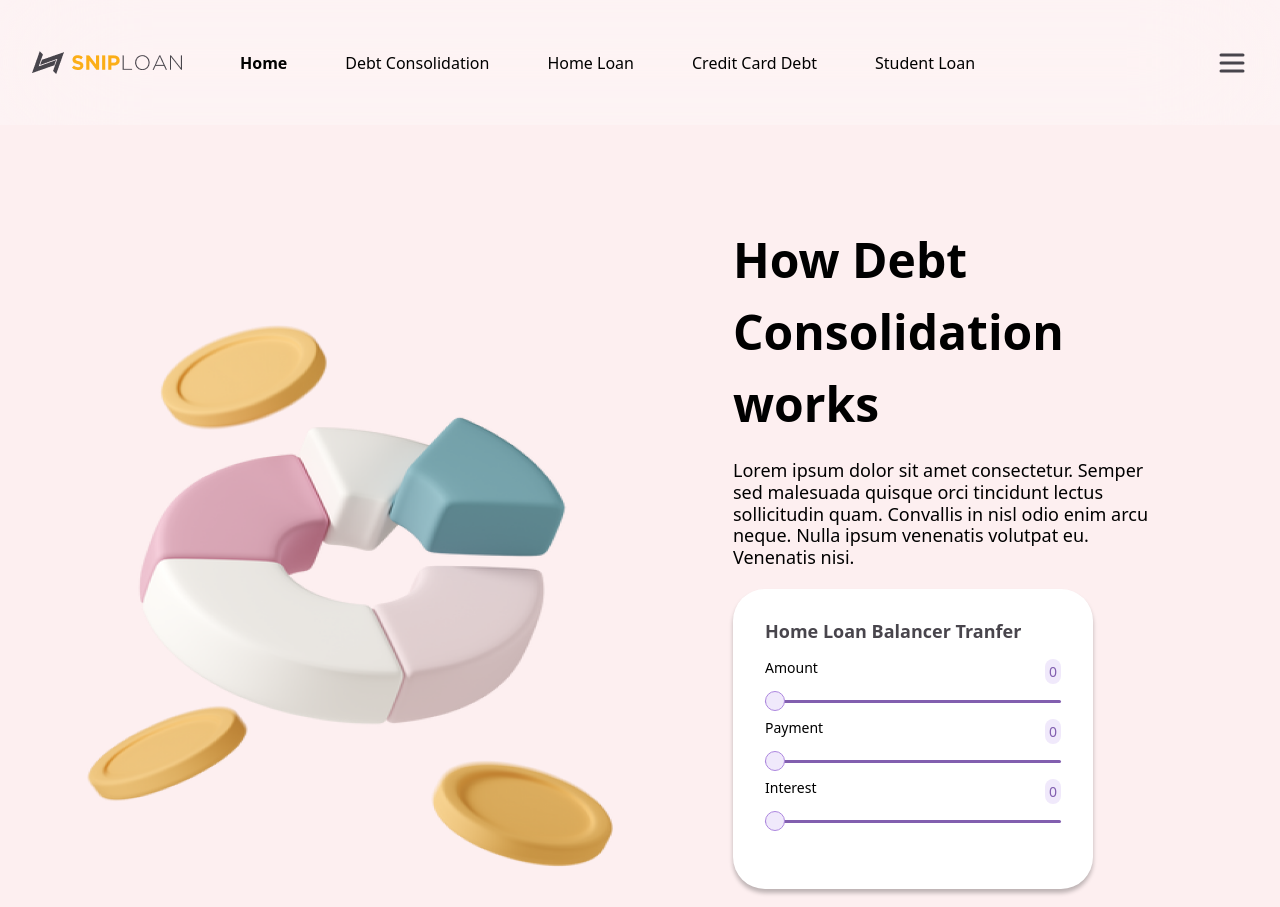
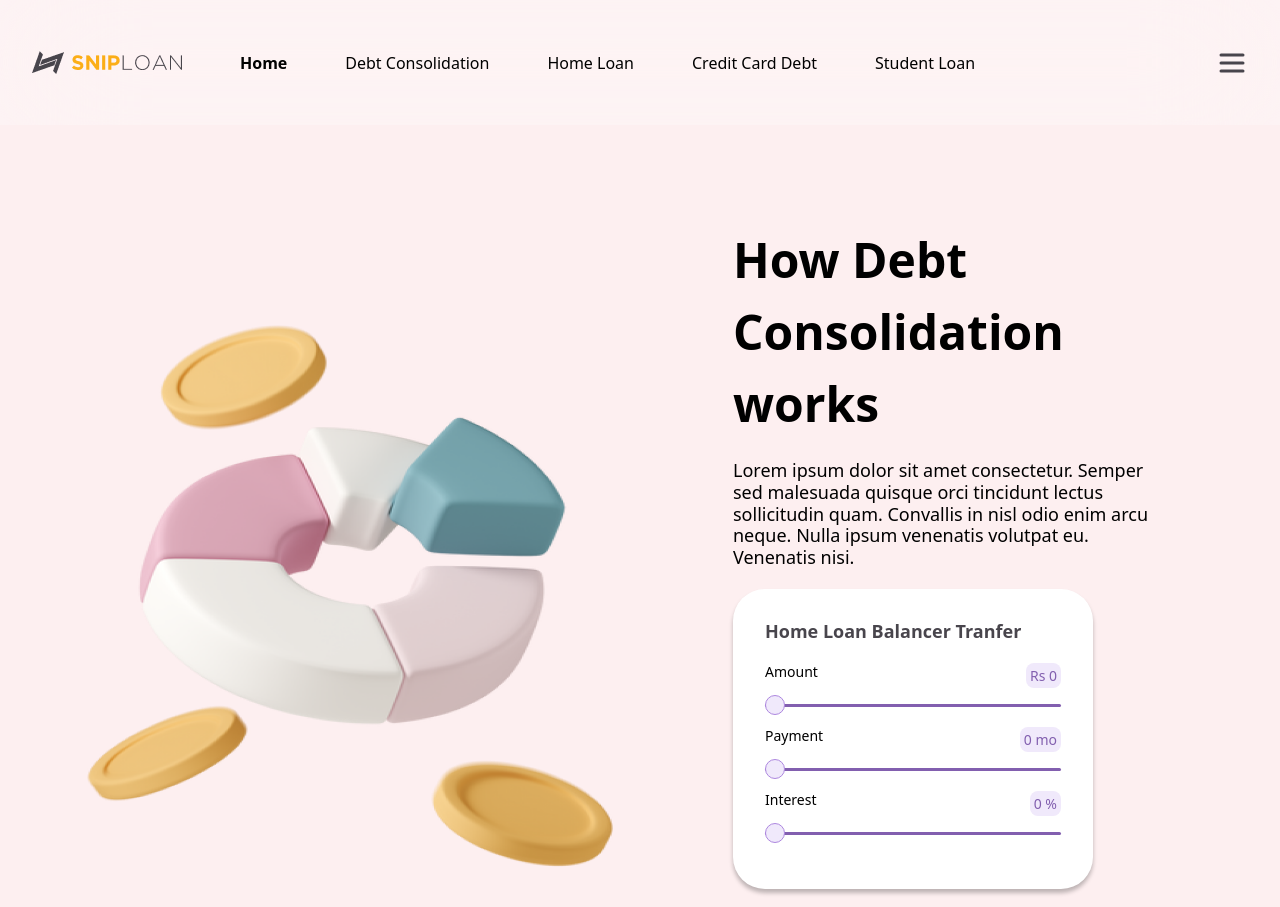
Before and after one commit to mahi25soni/temp-shiploan-frontend, a Next.js app: page /debt-consolidation in a window 1280 px wide. Shown: the top 907 px of the page. Built offline with nearby package versions, Linux system fonts and the light colour scheme.

Commit message:
Refactor : Types added to fields

```diff
--- a/src/app/debt-consolidation/page.tsx
+++ b/src/app/debt-consolidation/page.tsx
@@ -10,18 +10,24 @@ const InputRangeData = [
     label : 'Amount',
     minValue : 0,
     maxValue : 100000, // In Rupees
+    step : 1000,
+    type : "currency"
   },
   {
     name : 'payment',
     label : 'Payment',
     minValue : 0,
     maxValue : 18, // In months
+    step : 1,
+    type : "time"
   },
   {
     name : 'interest',
     label : 'Interest',
     minValue : 0,
     maxValue : 15, // In Percentage
+    step : 0.1,
+    type : "percentage"
   }
 ]
 
--- a/src/components/CalculaterComponent/LoanCalculator.tsx
+++ b/src/components/CalculaterComponent/LoanCalculator.tsx
@@ -8,6 +8,9 @@ interface LoanCalculatorBasicData  {
   label : string,
   minValue : number,
   maxValue : number,
+  step : number,
+  type : string
+
 }
 
 interface LoanCalculatorProps {
@@ -32,7 +35,7 @@ const LoanCalculator = (data : LoanCalculatorProps) => {
   // }, [])
   return (
     <div className="flex w-[360px] flex-col gap-5">
-      <div className="rounded-32 bg-white border-basic p-8 h-[300px] text-4xl backdrop-blur-md shadow-[0_4px_4px_rgba(0,0,0,0.25)] flex flex-col gap-4 w-full">
+      <div className="rounded-32 bg-white border-basic p-8 h-[300px] text-4xl backdrop-blur-md shadow-[0_4px_4px_rgba(0,0,0,0.25)] flex flex-col gap-5 w-full">
         <div className="text-light-gray font-semibold text-[18px] leading-[21.78px]">
             Home Loan Balancer Tranfer
         </div>
--- a/src/components/atoms/InputRange.tsx
+++ b/src/components/atoms/InputRange.tsx
@@ -7,6 +7,8 @@ interface InputRangeBasicData  {
     label : string,
     minValue : number,
     maxValue : number,
+    step : number,
+    type : string
   }
 
   interface InputRangeProps {
@@ -15,12 +17,14 @@ interface InputRangeBasicData  {
   }
 
 const InputRange = (data : InputRangeProps) => {
-    console.log("The data inside input range is", data)
   return (
     <div className='w-full flex flex-col gap-4'>
         <div className='flex justify-between text-sm leading-[17px]'>
             <label htmlFor={data?.SingleInputData?.name} className=''>{data?.SingleInputData?.label}</label>
-            <span className='p-1 rounded-lg bg-light-range text-range-text font-medium'>{data?.formik?.values[data?.SingleInputData?.name]}</span>
+            <p className='p-1 rounded-lg bg-light-range text-range-text font-medium'>
+                {data?.SingleInputData?.type === 'currency' ?  <span className=''>{'Rs '}{data?.formik?.values[data?.SingleInputData?.name]}</span> : data?.SingleInputData?.type === 'time' ? <span className=''>{data?.formik?.values[data?.SingleInputData?.name]}{' mo'}</span> : <span className=''>{data?.formik?.values[data?.SingleInputData?.name]}{' %'}</span>}
+            </p>
+
         </div>
         <input
         type="range"
@@ -29,6 +33,7 @@ const InputRange = (data : InputRangeProps) => {
         className="appearance-none w-full h-[3px] bg-range-text rounded-lg cursor-pointer border-none m-0 p-0"
         onChange={(e) => data?.formik.setFieldValue(data?.SingleInputData?.name, e.target.value)}
         value={data?.formik?.values[data?.SingleInputData?.name]}
+        step = {data?.SingleInputData?.step}
     />
     </div>
   )
```
